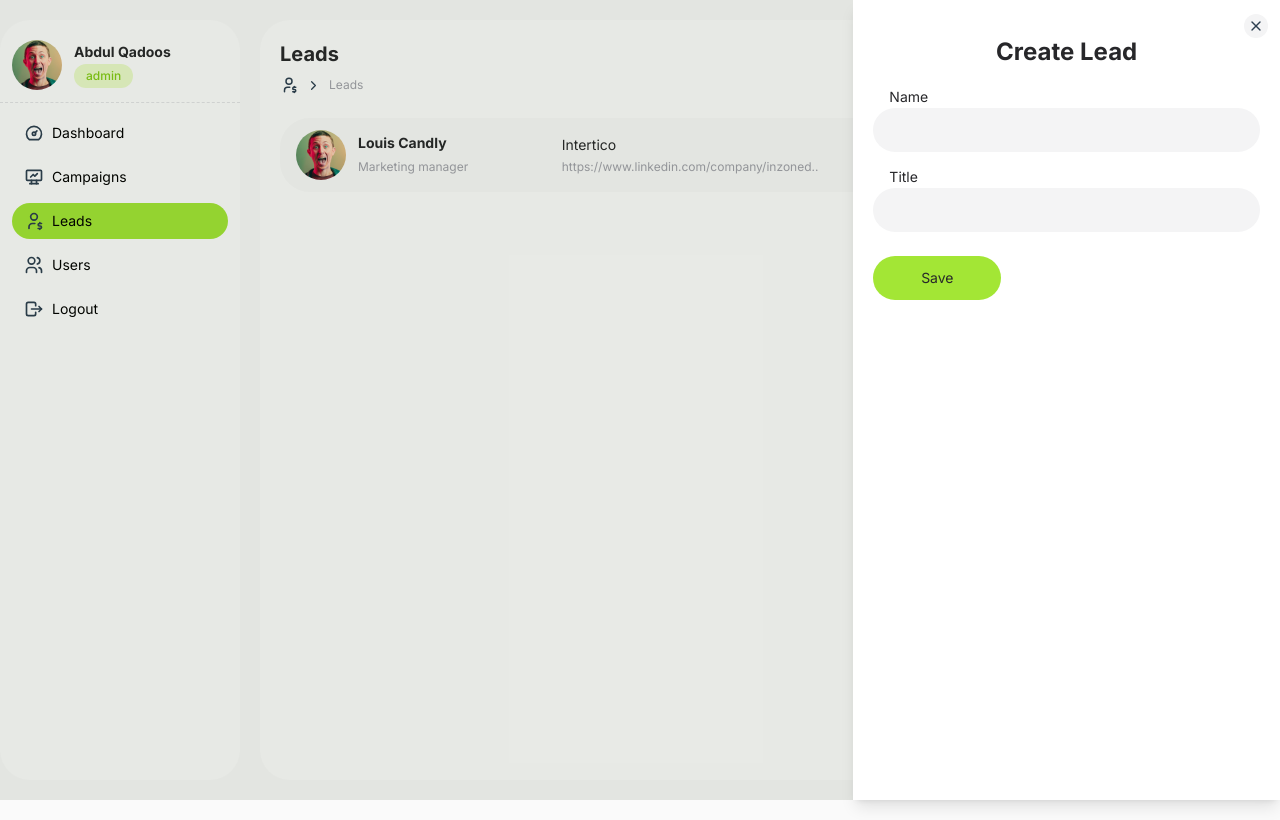
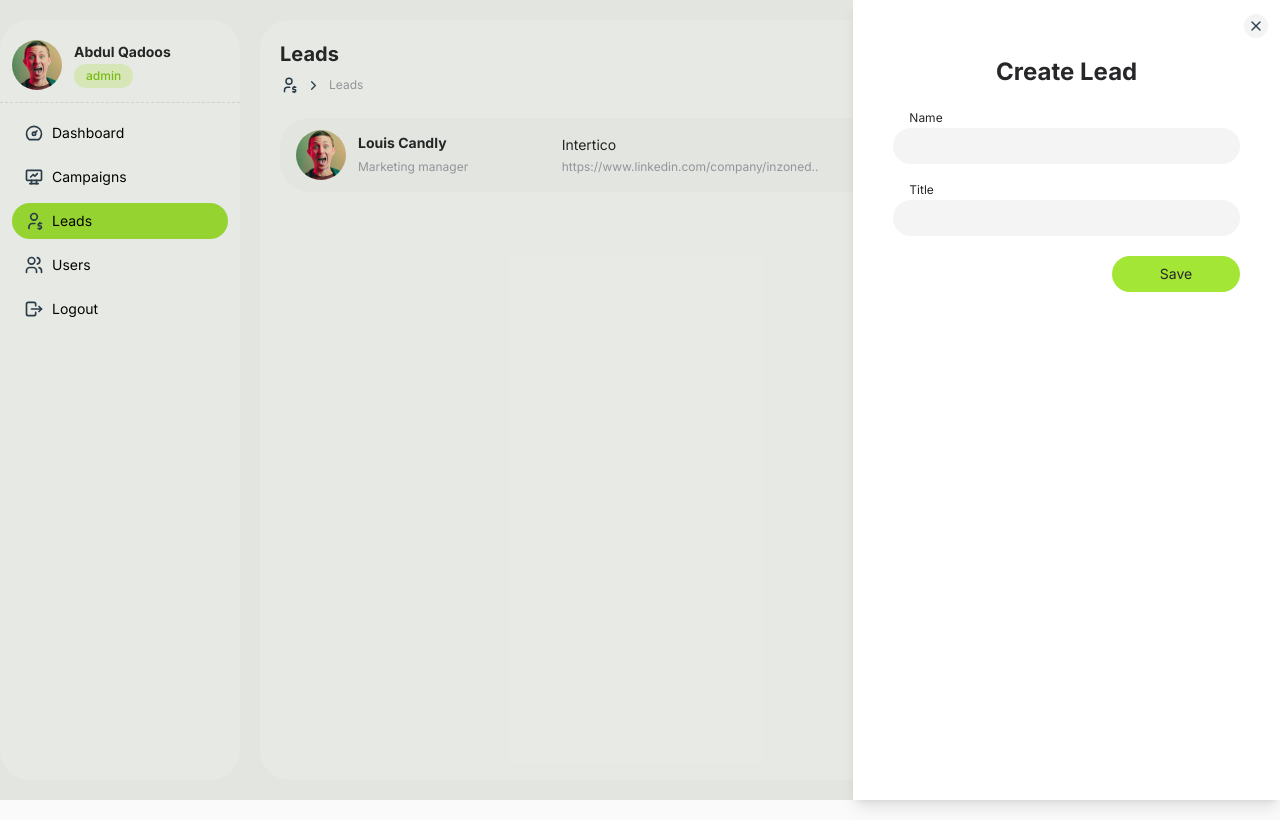
Before and after one commit to abdulqadoos-dev/campaign-frontend, a Next.js app: page /leads in a window 1280 px wide. Both pictures are taken after a click on the button "New Lead". Built offline with nearby package versions, Linux system fonts and the light colour scheme.

Commit message:
auth fixes

```diff
--- a/app/(admin)/leads/form.tsx
+++ b/app/(admin)/leads/form.tsx
@@ -23,8 +23,8 @@ const Form: React.FC<Props> = ({ heading, lead, closeModal }) => {
 
   const [form, setForm] = useState(lead);
 
+  console.log(form, 'check');
 
-  console.log(form, 'check');
   return (
     <Modal heading={heading} closeModal={closeModal} >
       <form onSubmit={heandelSubmit}>
@@ -32,7 +32,9 @@ const Form: React.FC<Props> = ({ heading, lead, closeModal }) => {
         <Input type="text" label="name" value={form?.name} onChange={(event: any) => setForm({ ...form, name: event?.target.value })} />
         <Input type="text" label="title" value={form?.title} onChange={(event: any) => setForm({ ...form, title: event?.target.value })} />
 
-        <Button lable="save" className="w-32 py-3 my-3 self-end" active="true" onClick={() => console.log('save')} />
+        <div className="grid justify-items-stretch">
+          <Button lable="save" className="w-32 my-2 justify-self-end" active="true" onClick={() => console.log('save')} />
+        </div>
       </form>
     </Modal>
   )
--- a/app/ui/input.tsx
+++ b/app/ui/input.tsx
@@ -11,11 +11,11 @@ interface Props {
 const Input: React.FC<Props> = ({ type, placeholder, label, value, onChange }) => {
   return (
     <div className="my-3">
-      {label && <label className="text-sm ml-4 mb-4 capitalize text-zinc-800">{label}</label>}
+      {label && <label className="text-xs ml-4 mb-4 capitalize text-zinc-800">{label}</label>}
       <input
         type={type}
         onChange={onChange}
-        className="w-full bg-zinc-100 rounded-full py-3 px-4 text-sm placeholder:text-zinc-400 placeholder:text-xs focus:outline-none"
+        className="w-full bg-zinc-100 rounded-full py-2 px-4 text-sm placeholder:text-zinc-400 placeholder:text-xs focus:outline-none"
         placeholder={placeholder}
         value={value}
       />
--- a/app/ui/modal.tsx
+++ b/app/ui/modal.tsx
@@ -5,7 +5,6 @@ import Action from "@ui/action";
 import CloseIcon from "@icons/close.svg";
 
 interface Props {
-
   children?: React.ReactNode;
   heading: string;
   closeModal: any;
@@ -15,7 +14,7 @@ interface Props {
 const Modal: React.FC<Props> = ({ children, heading, closeModal }) => {
   return (
     <section className="h-screen flex items-center justify-end w-screen bg-lime-950 bg-opacity-10 absolute top-0 left-0 ">
-      <div className=" bg-white p-5 w-1/3 round h-screen shadow-lg relative">
+      <div className=" bg-white  p-10 w-1/3 round h-screen shadow-lg relative">
         <div className="absolute top-3 right-3 ">
           <Action icon={CloseIcon} onClick={closeModal} />
         </div>
```
